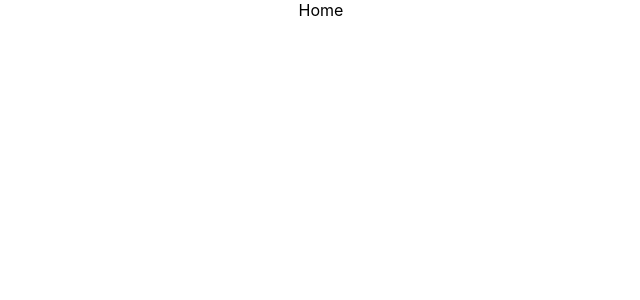
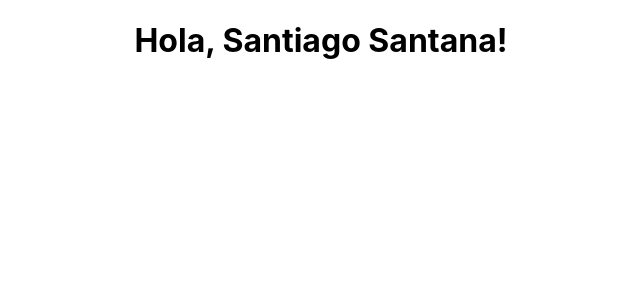
Before and after one commit to frontendcafe/piedra-papel-tijera, a React (Create React App) app in the folder client/: page / in a window 1280 px wide. Shown: the top 300 px of the page, without its empty margins (319-959 px from the left). Built offline with nearby package versions, Linux system fonts and the light colour scheme.

Commit message:
Ahora sí, funciona el esqueleto

```diff
--- a/client/src/components/Button/Boton.js
+++ b/client/src/components/Button/index.js
@@ -9,7 +9,7 @@ class Boton extends React.Component {
   render() {
     let img = "";
 
-    switch (this.props.eleccionJugada) {
+    switch (this.props.eleccion) {
         case "piedra":
             break;
         case "tijera":
@@ -21,7 +21,7 @@ class Boton extends React.Component {
     }
 
     return (
-        <img src={} />
+        <img />
     );
   }
 }
--- a/client/src/components/Home/index.js
+++ b/client/src/components/Home/index.js
@@ -1,10 +1,11 @@
 import React from 'react';
+import Juego from '../Juego';
 
 class Home extends React.Component {
   render() {
     return (
       <div>
-        Home
+        <Juego jugador="Santiago Santana"/>
       </div>
     );
   }
--- a/client/src/components/Juego/Juego.js
+++ b/client/src/components/Juego/index.js
@@ -1,6 +1,5 @@
 import React from "react";
-import "./Juego.css";
-import Boton from "./Button";
+import Boton from "../Button";
 
 class Juego extends React.Component {
   constructor(props) {
@@ -24,7 +23,7 @@ class Juego extends React.Component {
   render() {
     return (
       <div>
-        <h1>Hola, {this.props.nombreJugador}!</h1>
+        <h1>Hola, {this.props.jugador}!</h1>
         {this.renderBoton(this.state.eleccionJugador)}
       </div>
     );
```
Also changed, not shown: client/src/components/Juego/Juego.css (deleted), client/src/components/Juego/style.scss (added).
